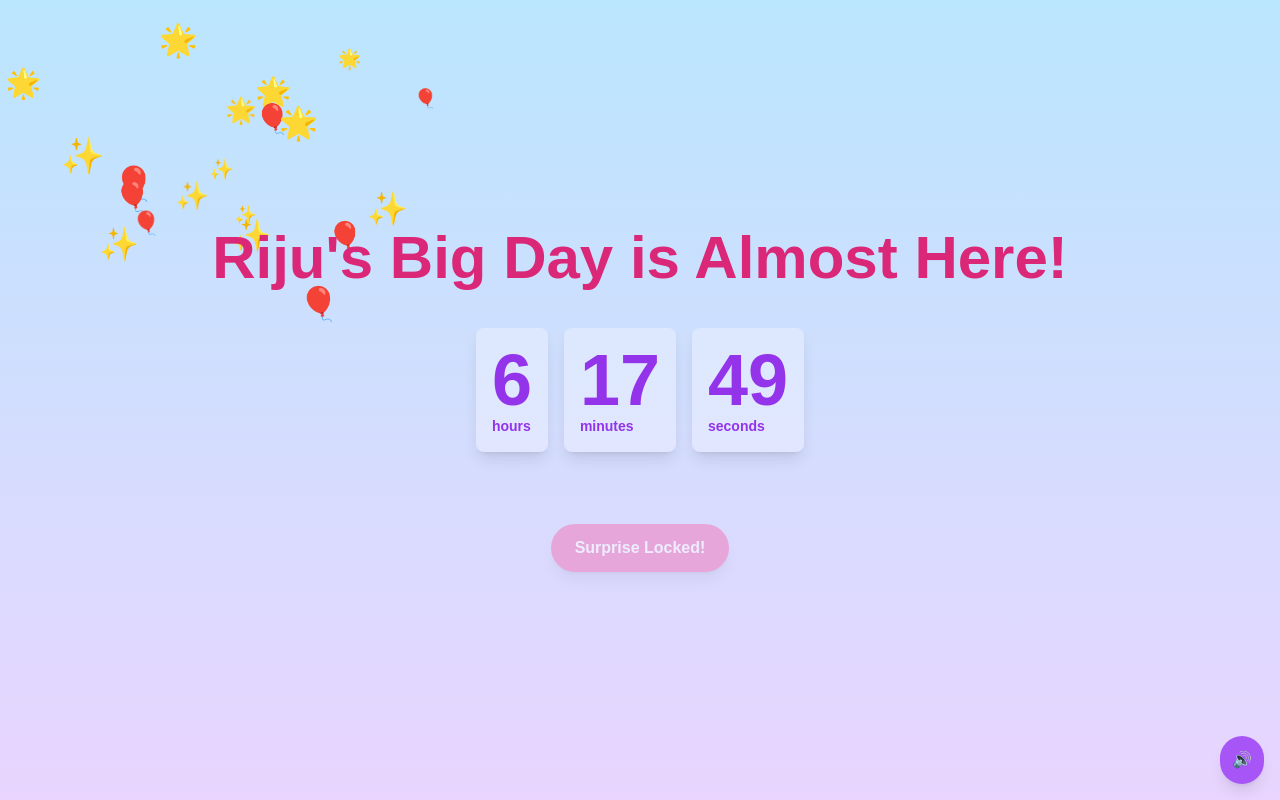
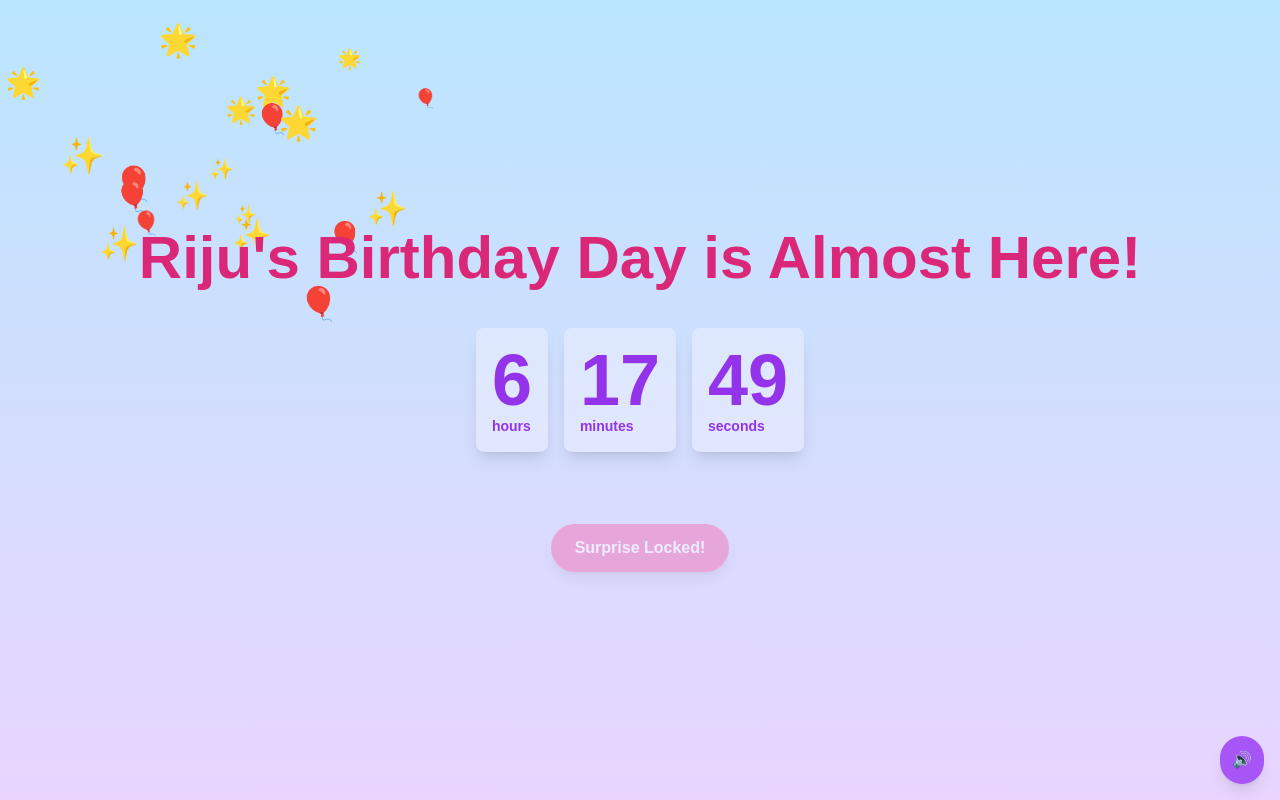
Before and after one commit to AbhishekCS3459/CountdownWebsite, a Next.js app: page / in a window 1280 px wide. Built offline with nearby package versions, Linux system fonts and the light colour scheme.

Commit message:
complete main final

```diff
--- a/app/page.tsx
+++ b/app/page.tsx
@@ -34,7 +34,7 @@ export default function BirthdayCountdown() {
       >
         {isTimeUp
           ? "The Wait is Over—Happy Birthday, Riju!"
-          : "Riju's Big Day is Almost Here!"}
+          : "Riju's Birthday Day is Almost Here!"}
       </motion.h1>
 
       <CountdownTimer setIsTimeUp={setIsTimeUp} />
```
